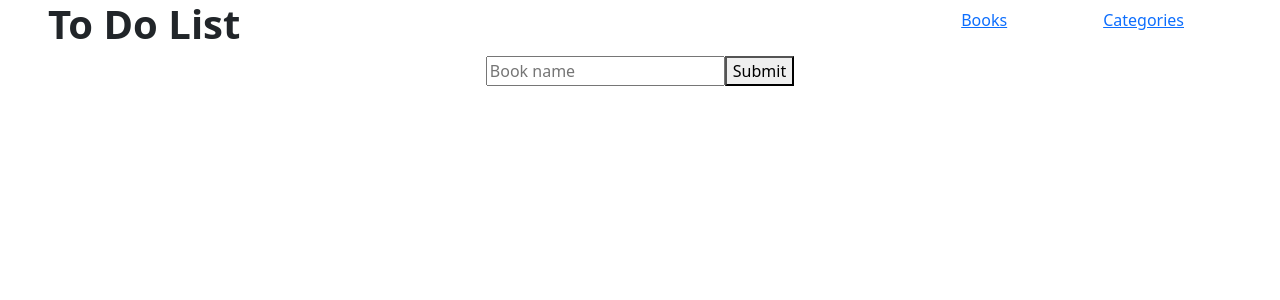
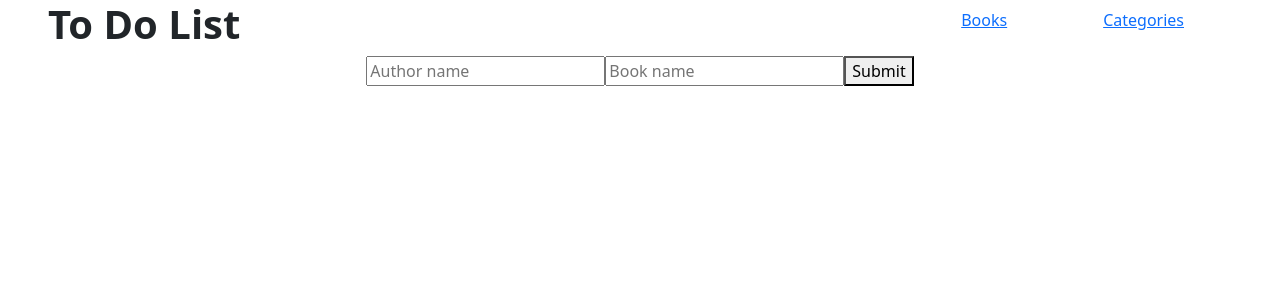
Before and after one commit to igorkol91/book-store, a React (Create React App) app: page / in a window 1280 px wide. Shown: the top 300 px of the page. Built offline with nearby package versions, Linux system fonts and the light colour scheme.

Commit message:
Add form to wrap inputs anda new author input

```diff
--- a/src/App.js
+++ b/src/App.js
@@ -11,6 +11,7 @@ import {
 import DisplayBooks from './components/displayBooks';
 import Categories from './components/categories';
 import Input from './components/input';
+import AuthorInput from './components/authorInput';
 import InputButton from './components/inputButton';
 import 'bootstrap/dist/css/bootstrap.min.css';
 // import your Action Creators
@@ -19,17 +20,23 @@ import { addBook } from './redux/books/books';
 function App() {
   const store = useSelector((state) => state);
   const [input, setInput] = useState('');
+  const [authorinput, setauthorInput] = useState('');
   const dispatch = useDispatch();
 
   const inputHandler = (e) => {
     setInput(e.target.value);
   };
 
-  const submitTodoHandler = () => {
+  const authorInputHandler = (e) => {
+    setauthorInput(e.target.value);
+  };
+
+  const submitBookHandler = (e) => {
+    e.preventDefault();
     const newBook = {
       id: uuidv4(),
       title: input,
-      author: 'Igor',
+      author: authorinput,
     };
     dispatch(addBook(newBook));
     setInput('');
@@ -54,9 +61,12 @@ function App() {
             renders the first one that matches the current URL. */}
           <Switch>
             <Route exact path="/">
-              <Input input={input} inputHandler={inputHandler} />
-              <InputButton submitTodoHandler={submitTodoHandler} />
-              <DisplayBooks todos={store.booksReducer} input={input} setInput={setInput} />
+              <form>
+                <AuthorInput input={authorinput} inputHandler={authorInputHandler} />
+                <Input input={input} inputHandler={inputHandler} />
+                <InputButton submitBookHandler={submitBookHandler} />
+              </form>
+              <DisplayBooks books={store.booksReducer} input={input} setInput={setInput} />
             </Route>
             <Route path="/categories">
               <Categories />
--- /dev/null
+++ b/src/components/authorInput.js
@@ -0,0 +1,13 @@
+import React from 'react';
+import PropTypes from 'prop-types';
+
+const AuthorInput = ({ inputHandler, input }) => (
+  <input onChange={inputHandler} id="input" placeholder="Author name" value={input} />
+);
+
+AuthorInput.propTypes = {
+  inputHandler: PropTypes.func.isRequired,
+  input: PropTypes.string.isRequired,
+};
+
+export default AuthorInput;
--- a/src/components/displayBooks.js
+++ b/src/components/displayBooks.js
@@ -3,10 +3,12 @@ import { useDispatch } from 'react-redux';
 import PropTypes from 'prop-types';
 import { removeBook } from '../redux/books/books';
 
-const DisplayBooks = ({ todos }) => {
+const DisplayBooks = ({ books }) => {
   const dispatch = useDispatch();
-  const allTodos = todos.map((element) => (
+  const allBooks = books.map((element) => (
     <li key={element.id} id={element.id}>
+      {element.author}
+      :
       {element.title}
       {' '}
       <button onClick={() => dispatch(removeBook(element.id))} type="button">X</button>
@@ -14,12 +16,12 @@ const DisplayBooks = ({ todos }) => {
   ));
   return (
     <div>
-      <h5>{allTodos}</h5>
+      <h5>{allBooks}</h5>
     </div>
   );
 };
 
 DisplayBooks.propTypes = {
-  todos: PropTypes.arrayOf(Object).isRequired,
+  books: PropTypes.arrayOf(Object).isRequired,
 };
 export default DisplayBooks;
--- a/src/components/inputButton.js
+++ b/src/components/inputButton.js
@@ -1,12 +1,12 @@
 import React from 'react';
 import PropTypes from 'prop-types';
 
-const InputButton = ({ submitTodoHandler }) => (
-  <button onClick={submitTodoHandler} type="submit">Submit</button>
+const InputButton = ({ submitBookHandler }) => (
+  <button onClick={submitBookHandler} type="submit">Submit</button>
 );
 
 InputButton.propTypes = {
-  submitTodoHandler: PropTypes.func.isRequired,
+  submitBookHandler: PropTypes.func.isRequired,
 };
 
 export default InputButton;
```
